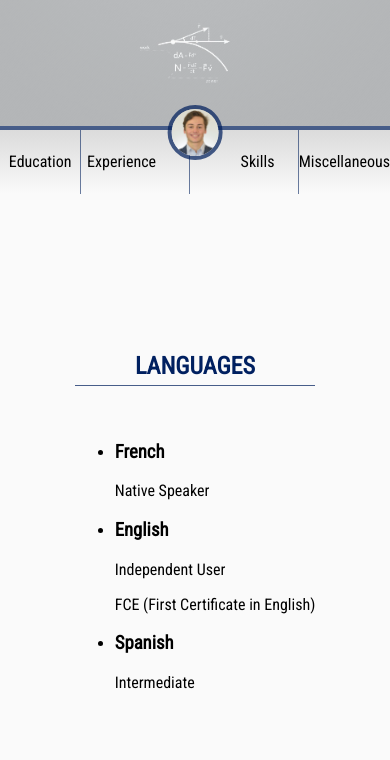
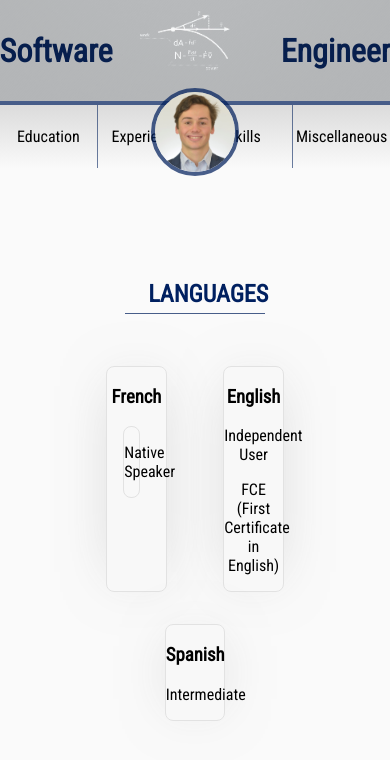
Before and after one commit to PaulMathon/personnal_website, a website: page src/index.html in a window 390 px wide. Shown: the top 760 px of the page. Drawn offline with nearby package versions, Linux system fonts and the light colour scheme; files that its build step writes are made by us from their sources.

Commit message:
cards css

```diff
--- a/src/index.html
+++ b/src/index.html
@@ -15,11 +15,12 @@
       rel="stylesheet"
     />
     <link href="style.css" rel="stylesheet" />
-    <script type="module" src="./script.js"></script>
-    <script type="module" src="./page.js"></script>
+    <script type="module" src="./js/script.js"></script>
+    <script type="module" src="./js/header.js"></script>
+    <script type="module" src="./js/page.js"></script>
   </head>
   <body>
-    <header>
+    <header id="header">
       <div id="header-background">
         <div id="header-background-img"></div>
         <div id="header-background-title">
@@ -37,26 +38,28 @@
       <div id="header-menu-wrapper">
         <nav id="header-menu">
           <div class="header-menu-item">
-            <a class="header-menu-label" href="#education">Education</a>
+            <a id="education-menu" class="header-menu-label">Education</a>
           </div>
           <div class="header-menu-item">
-            <a class="header-menu-label" href="#experience">Experience</a>
+            <a id="experience-menu" class="header-menu-label">Experience</a>
           </div>
           <div class="header-menu-item">
-            <a class="header-menu-label" href="#skills">Skills</a>
+            <a id="skills-menu" class="header-menu-label">Skills</a>
           </div>
           <div class="header-menu-item">
-            <a class="header-menu-label" href="#miscellaneous">Miscellaneous</a>
+            <a id="miscellaneous-menu" class="header-menu-label">
+              Miscellaneous
+            </a>
           </div>
         </nav>
       </div>
     </header>
 
-    <div id="content-wrapper">
+    <div id="page-wrapper">
       <section id="education">
         <h2 id="education-title" class="content-title">EDUCATION</h2>
         <ul id="education-wrapper">
-          <li class="education-line">
+          <li class="timeline-line">
             <div class="education-coord">
               <p>2015</p>
               <p>Marcq-en-Baroeul - France</p>
@@ -67,7 +70,7 @@
               <p>Private High School of Marcq-en-Baroeul</p>
             </div>
           </li>
-          <li class="education-line">
+          <li class="timeline-line">
             <div class="education-coord">
               <p>2015 - 2017</p>
               <p>Lille - France</p>
@@ -80,7 +83,7 @@
               <p>La salle</p>
             </div>
           </li>
-          <li class="education-line">
+          <li class="timeline-line">
             <div class="education-coord">
               <p>2015</p>
               <p>Marcq-en-Baroeul - France</p>
@@ -99,7 +102,7 @@
           TRAINING & WORK EXPERIENCE
         </h2>
         <ul id="experience-wrapper">
-          <li class="experience-line">
+          <li class="timeline-line">
             <div class="experience-content">
               <div class="trackline-dot"></div>
               <h3>Software Engineer</h3>
@@ -114,7 +117,7 @@
               <p>Lille - France</p>
             </div>
           </li>
-          <li class="experience-line">
+          <li class="timeline-line">
             <div class="experience-content">
               <div class="trackline-dot"></div>
               <h3>Software Engineer</h3>
@@ -129,7 +132,7 @@
               <p>Paris - France</p>
             </div>
           </li>
-          <li class="experience-line">
+          <li class="timeline-line">
             <div class="experience-content">
               <div class="trackline-dot"></div>
               <h3>Web developer</h3>
@@ -151,8 +154,8 @@
       <section id="skills">
         <h2 id="skills-title" class="content-title">SKILLS & QUALIFICATIONS</h2>
         <div id="skills-wrapper">
-          <ul class="it-skills-wrapper">
-            <li class="it-skills-section">
+          <ul class="card-wrapper">
+            <li class="it-skills-section card">
               <h3>Backend</h3>
               <div class="it-skills-content">
                 <p>Node.js [Express]</p>
@@ -161,22 +164,20 @@
                 <p>PostgreSQL</p>
               </div>
             </li>
-            <li class="it-skills-section">
+            <li class="it-skills-section card">
               <h3>Machine Learning</h3>
               <div class="it-skills-content">
                 <p>Python [pandas, scikit-learn, tensorflow]</p>
               </div>
             </li>
-            <li class="it-skills-section">
+            <li class="it-skills-section card">
               <h3>Frontend</h3>
               <div class="it-skills-content">
                 <p>TypeScript [Angular]</p>
                 <p>HTML, CCS, JS [ES6]</p>
               </div>
             </li>
-          </ul>
-          <ul class="it-skills-wrapper">
-            <li class="it-skills-section">
+            <li class="it-skills-section card">
               <h3>Dev Tools</h3>
               <div class="it-skills-content">
                 <p>Git</p>
@@ -185,7 +186,7 @@
                 <p>Testing</p>
               </div>
             </li>
-            <li class="it-skills-section">
+            <li class="it-skills-section card">
               <h3>IDEs</h3>
               <div class="it-skills-content">
                 <p>VS Code</p>
@@ -200,21 +201,21 @@
 
       <section id="languages">
         <h2 class="content-title">LANGUAGES</h2>
-        <ul id="languages-wrapper">
-          <li class="language-section">
+        <ul id="languages-wrapper" class="card-wrapper">
+          <li class="language-section card">
             <h3>French</h3>
-            <div class="language-content">
+            <div class="language-content card">
               <p>Native Speaker</p>
             </div>
           </li>
-          <li class="language-section">
+          <li class="language-section card">
             <h3>English</h3>
             <div class="language-content">
               <p>Independent User</p>
               <p>FCE (First Certificate in English)</p>
             </div>
           </li>
-          <li class="language-section">
+          <li class="language-section card">
             <h3>Spanish</h3>
             <div class="language-content">
               <p>Intermediate</p>
@@ -225,15 +226,15 @@
 
       <section id="miscellaneous">
         <h2 id="miscellaneous-title" class="content-title">MISCELLANEOUS</h2>
-        <ul id="miscellaneous-wrapper">
-          <li class="miscellaneous-section">
+        <ul id="miscellaneous-wrapper" class="card-wrapper">
+          <li class="miscellaneous-section card">
             <h3>Field Hockey 🏑</h3>
             <div class="miscellaneous-content">
               <p>First French Division</p>
               <p>3 games in National Team</p>
             </div>
           </li>
-          <li class="miscellaneous-section">
+          <li class="miscellaneous-section card">
             <h3>Scientific Reading 📚</h3>
             <div class="miscellaneous-content">
               <p>Machine Learning</p>
--- /dev/null
+++ b/src/js/header.js
@@ -0,0 +1,12 @@
+let isHeaderToggled = false;
+
+function toggleHeader() {
+  if (window.scrollY > 0 && !isHeaderToggled) {
+    document.getElementById("header").classList.add("header-toggled");
+    isHeaderToggled = true;
+  } else if (window.scrollY === 0 && isHeaderToggled) {
+    document.getElementById("header").classList.remove("header-toggled");
+    isHeaderToggled = false;
+  }
+}
+export { toggleHeader };
--- a/src/page.js
+++ b/src/js/page.js
@@ -28,6 +28,7 @@ let currentPageIndex = getPageIndex();
 
 function newPage() {
   const nextPageIndex = getPageIndex();
+  console.log("nextPageIndex", nextPageIndex);
   let isNewPage = false;
   if (nextPageIndex > currentPageIndex) {
     const nextPageId = pageIds[nextPageIndex];
@@ -69,4 +70,49 @@ function initPage() {
   }
 }
 
-export { newPage, initPage };
+function navigateFromMenu(pageIndex) {
+  currentPageIndex = pageIndex;
+  return (event) => {
+    console.log("actual", currentPageIndex);
+    console.log("next", pageIndex);
+    event.preventDefault;
+    console.log(
+      "SCROLLY",
+      0.2 * window.innerHeight + pageIndex * 0.8 * window.innerHeight
+    );
+    window.scrollTo(0, pageIndex * 0.8 * window.innerHeight);
+    newPage();
+    /* if (currentPageIndex < pageIndex) {
+      document
+        .getElementById(pageIds[currentPageIndex])
+        .classList.add("hide-to-top");
+      document
+        .getElementById(pageIds[currentPageIndex])
+        .classList.remove("show-page");
+      document
+        .getElementById(pageIds[pageIndex])
+        .classList.remove("hide-to-bottom");
+      document.getElementById(pageIds[pageIndex]).classList.add("show-page");
+    } else if (currentPageIndex < pageIndex) {
+      document
+        .getElementById(pageIds[currentPageIndex])
+        .classList.add("hide-to-bottom");
+      document
+        .getElementById(pageIds[currentPageIndex])
+        .classList.remove("show-page");
+      document
+        .getElementById(pageIds[pageIndex])
+        .classList.remove("hide-to-top");
+      document.getElementById(pageIds[pageIndex]).classList.add("show-page");
+    } */
+  };
+}
+
+function onClickMenuBar() {
+  document.getElementById("education-menu").onclick = navigateFromMenu(0);
+  document.getElementById("experience-menu").onclick = navigateFromMenu(1);
+  document.getElementById("skills-menu").onclick = navigateFromMenu(2);
+  document.getElementById("miscellaneous-menu").onclick = navigateFromMenu(4);
+}
+
+export { newPage, initPage, onClickMenuBar };
--- a/src/script.js
+++ /dev/null
@@ -1,112 +0,0 @@
-import { initPage, newPage } from "./page.js";
-
-const HEADER_MIN_SIZE = 24;
-const HEADER_MAX_SIZE = 75;
-const HEADER_TOGGLING_SIZE = 47;
-
-const TOGGLE_TITLE_LIMIT = 100;
-const TOGGLE_TITLE_RATE = TOGGLE_TITLE_LIMIT / HEADER_TOGGLING_SIZE;
-
-const TOGGLE_MENU_LIMIT = 20;
-const TOGGLE_MENU_RATE = HEADER_TOGGLING_SIZE / TOGGLE_MENU_LIMIT;
-
-const TOGGLE_MENU_ITEM_LIMIT = 7;
-const TOGGLE_MENU_ITEM_RATE = HEADER_TOGGLING_SIZE / TOGGLE_MENU_ITEM_LIMIT;
-
-const toggleHeaderBackground = (scrollState) => {
-  document.getElementById("header-background").style.height = `${
-    47 - scrollState
-  }ch`;
-};
-
-const toggleHeaderTitle = (scrollState) => {
-  document.getElementsByClassName(
-    "header-background-title-label"
-  )[0].style.marginRight = `${scrollState * TOGGLE_TITLE_RATE}%`;
-  document.getElementsByClassName(
-    "header-background-title-label"
-  )[1].style.marginLeft = `${scrollState * TOGGLE_TITLE_RATE}%`;
-};
-
-const toggleHeaderMenu = (scrollState) => {
-  document.getElementById("header-menu-wrapper").style.paddingTop = `${
-    TOGGLE_MENU_LIMIT - scrollState / TOGGLE_MENU_RATE
-  }ch`;
-  document.getElementsByClassName(
-    "header-menu-item"
-  )[1].style.paddingRight = `${scrollState / TOGGLE_MENU_ITEM_RATE}%`;
-  document.getElementsByClassName("header-menu-item")[2].style.paddingLeft = `${
-    scrollState / TOGGLE_MENU_ITEM_RATE
-  }%`;
-};
-
-const getScrollState = () => {
-  if (window.pageYOffset <= window.innerHeight) {
-    return Math.floor((window.pageYOffset / window.innerHeight) * 100);
-  } else {
-    return HEADER_TOGGLING_SIZE + 1;
-  }
-};
-
-let isToggleHeaderEnd = false;
-const toggleHeader = () => {
-  const slowScrollY = getScrollState();
-  if (slowScrollY <= HEADER_TOGGLING_SIZE) {
-    isToggleHeaderEnd = false;
-    document.getElementsByTagName("header")[0].style.height = `${
-      75 - slowScrollY
-    }ch`;
-    toggleHeaderBackground(slowScrollY);
-    toggleHeaderTitle(slowScrollY);
-    toggleHeaderMenu(slowScrollY);
-  } else if (isToggleHeaderEnd === false) {
-    isToggleHeaderEnd = true;
-    document.getElementsByTagName("header")[0].style.height = "24ch";
-    document.getElementById("header-background").style.height = "16ch";
-    document.getElementsByClassName(
-      "header-background-title-label"
-    )[0].style.marginRight = `${TOGGLE_TITLE_LIMIT}%`;
-    document.getElementsByClassName(
-      "header-background-title-label"
-    )[1].style.marginLeft = `${TOGGLE_TITLE_LIMIT}%`;
-    document.getElementById("header-menu-wrapper").style.paddingTop = "0";
-    document.getElementsByClassName(
-      "header-menu-item"
-    )[1].style.paddingRight = `${TOGGLE_MENU_ITEM_LIMIT}%`;
-    document.getElementsByClassName(
-      "header-menu-item"
-    )[2].style.paddingLeft = `${TOGGLE_MENU_ITEM_LIMIT}%`;
-  }
-};
-
-function disableScrolling() {
-  var x = window.scrollX;
-  var y = window.scrollY;
-  window.onscroll = function () {
-    window.scrollTo(x, y);
-  };
-}
-
-function enableScrolling() {
-  window.onscroll = onScrollEvents;
-}
-
-const onScrollEvents = (scrollEvent) => {
-  const isNewPage = newPage();
-  toggleHeader();
-
-  if (isNewPage) {
-    disableScrolling();
-    setTimeout(() => enableScrolling(), 500);
-  }
-};
-
-const scrollHeaderAnim = () => {
-  toggleHeader();
-  initPage();
-  window.onscroll = onScrollEvents;
-};
-
-window.onload = () => {
-  scrollHeaderAnim();
-};
--- a/src/style.scss
+++ b/src/style.scss
@@ -11,21 +11,22 @@ body {
 }
 
 header {
-  height: 75ch;
-  min-height: 20ch;
+  height: 75%;
+  min-height: 14ch;
   position: fixed;
   top: 0;
   width: 100%;
   z-index: 2;
+  transition: height 1.5s ease;
 
   #header-background {
     position: relative;
     display: flex;
     justify-content: center;
     align-items: center;
-    height: 47ch;
-    min-height: 16ch;
+    height: 63%;
     border-bottom: 2px solid $shape-color;
+    transition: height 1.5s ease;
 
     #header-background-img {
       position: absolute;
@@ -48,6 +49,7 @@ header {
       .header-background-title-label {
         margin: 0;
         color: $primary-color;
+        transition: all 1.5s ease;
       }
     }
   }
@@ -60,9 +62,14 @@ header {
       left: 50%;
       top: -6vw;
       transform: translateX(-50%);
-      max-width: 12vw;
+      width: 12%;
+      min-width: 5em;
       border-radius: 50%;
       border: 4px solid $shape-color;
+      -webkit-transition: all 1.5s ease;
+      -moz-transition: all 1.5s ease;
+      -o-transition: all 1.5s ease;
+      transition: all 1.5s ease;
     }
   }
 
@@ -71,6 +78,7 @@ header {
     height: 8ch;
     border-top: 2px solid $shape-color;
     background: linear-gradient(rgb(219, 219, 219), rgb(250, 250, 250));
+    transition: padding-top 1.5s ease;
 
     #header-menu {
       height: 100%;
@@ -111,24 +119,68 @@ header {
   }
 }
 
-#content-wrapper {
+header.header-toggled {
+  height: 20%;
+
+  #header-background {
+    height: 60%;
+
+    .header-background-title-label:first-child {
+      padding-right: 35%;
+    }
+    .header-background-title-label:last-child {
+      padding-left: 35%;
+    }
+  }
+
+  #profile-picture-wrapper {
+    #profile-picture-img {
+      top: -4vw;
+      width: 8%;
+    }
+  }
+
+  #header-menu-wrapper {
+    padding-top: 0;
+  }
+}
+
+#page-wrapper {
   z-index: 1;
   padding-top: 80ch;
-  margin-left: 15%;
-  margin-right: 15%;
-  display: flex;
-  align-items: center;
-  flex-direction: column;
   height: 400ch;
 
   section {
+    width: 60%;
+    margin-right: 20%;
+    margin-left: 20%;
     position: fixed;
-    height: 80ch;
+    height: 80%;
     bottom: 0;
     transition: all 1.5s ease;
     display: flex;
     flex-direction: column;
     justify-content: center;
+    align-items: center;
+    transform: translateY(80ch);
+
+    .card-wrapper {
+      padding: 0;
+      list-style-type: none;
+      justify-content: space-around;
+      display: flex;
+      flex-wrap: wrap;
+
+      .card {
+        text-align: center;
+        width: 25%;
+        background-color: rgb(248, 248, 248);
+        border: rgb(226, 226, 226) 1px solid;
+        border-radius: 0.5em;
+        box-shadow: 0px 0px 60px -20px rgba(151, 151, 151, 0.75);
+        margin: 1em;
+      }
+    }
   }
 
   .hide-to-bottom {
@@ -153,6 +205,7 @@ header {
     padding-bottom: 5px;
     color: $primary-color;
     text-align: center;
+    width: 40%;
     border-bottom: 1px solid $shape-color;
   }
 
@@ -162,8 +215,7 @@ header {
     list-style-type: none;
     padding-left: 0;
 
-    .education-line,
-    .experience-line {
+    .timeline-line {
       display: flex;
 
       .education-coord,
@@ -221,11 +273,6 @@ header {
   #skills-wrapper {
     width: 100%;
     padding-left: 0;
-    .it-skills-wrapper {
-      list-style-type: none;
-      display: flex;
-      justify-content: space-around;
-    }
   }
 }
 
```
Also changed, not shown: src/js/script.js (added, +35 -0 lines).
